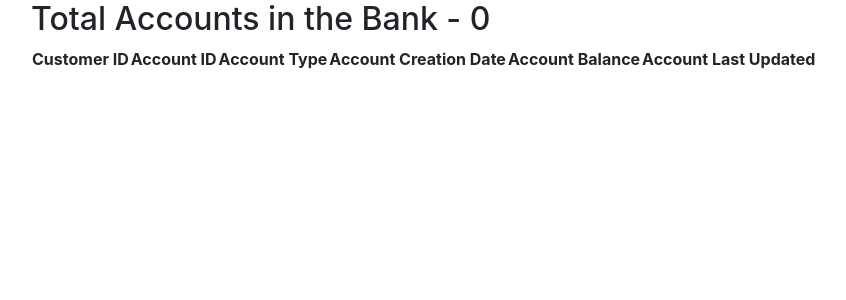
After one commit to tejoyv/retailmanagement, a Flask app: template application/templates/view_accounts_status.html in a window 1280 px wide. The commit adds this page. Shown: the top 300 px of the page, without its empty margins (54-900 px from the left). Run offline with Flask 2, Linux system fonts and the light colour scheme; the template is opened without the code that fills it: values that come from a table or form of the project are taken from there, others are empty; some libraries are stand-ins or nearby versions.

Commit message:
Added all accounts and customers view routes and pagination

```diff
--- /dev/null
+++ b/application/templates/view_accounts_status.html
@@ -0,0 +1,34 @@
+{% extends 'layout.html' %}
+{% block content %}
+
+<h2>Total Accounts in the Bank - {{ accounts.total }}</h2>
+
+<table>
+	<tr>
+		<th>Customer ID</th>
+		<th>Account ID</th>
+		<th>Account Type</th>
+		<th>Account Creation Date</th>
+		<th>Account Balance</th>
+		<th>Account Last Updated</th>
+	</tr>
+	{% for account in accounts.items %}
+	<tr>
+		<td>{{ account.cust_id }}</td>
+		<td>{{ account.acc_id }}</td>
+		<td>{{ account.acc_type }}</td>
+		<td>{{ account.acc_createDate }}</td>
+		<td>{{ account.acc_balance }}</td>
+		<td>{{ account.owner.transactions[-1].transaction_date }}</td>
+	</tr>
+	{% endfor%}
+</table>
+{% for page_num in accounts.iter_pages(left_edge=2, right_edge=2, left_current=1, right_current=2) %}
+	{% if page_num %}
+		<a href="{{ url_for(view_accounts_status.html, page=page_num)}}"></a>
+	{% else %}
+	...
+	{% endif %}
+{% endfor %}
+
+{% endblock content %}
--- a/application/templates/view_status.html
+++ b/application/templates/view_customers_status.html
@@ -23,7 +23,7 @@
 </table>
 {% for page_num in customers.iter_pages(left_edge=2, right_edge=2, left_current=1, right_current=2) %}
 	{% if page_num %}
-		<a href="{{ url_for(view_status.html, page=page_num)}}"></a>
+		<a href="{{ url_for(view_customers_status.html, page=page_num)}}"></a>
 	{% else %}
 	...
 	{% endif %}
```
Also changed, not shown: application/routes.py (+13 -3 lines).
